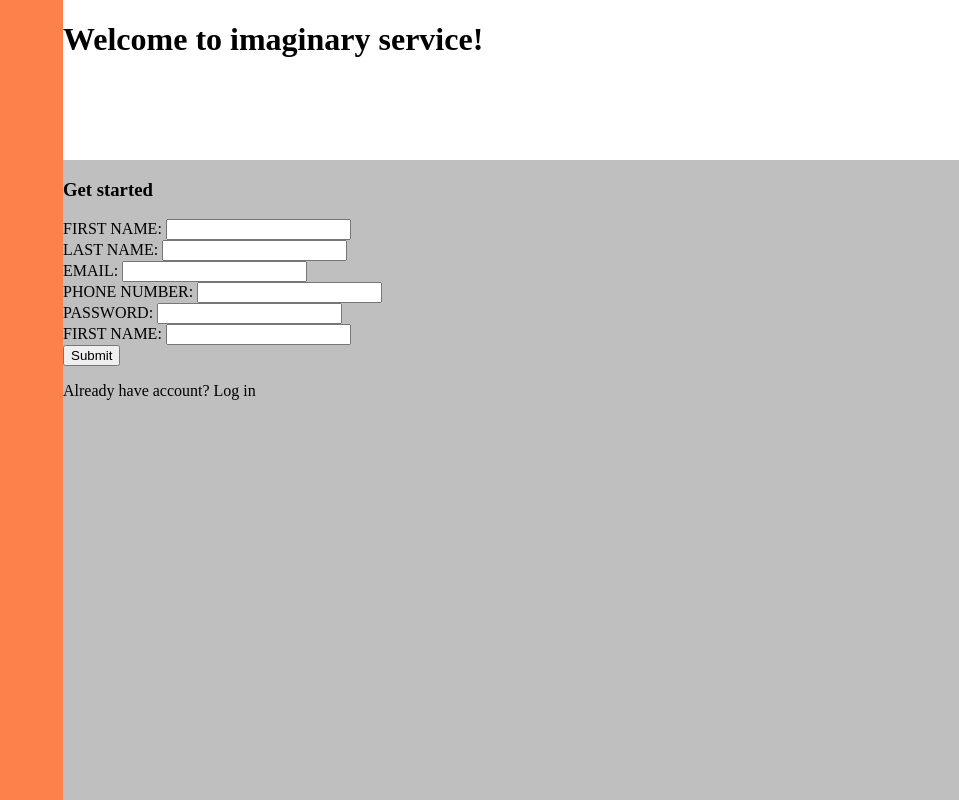
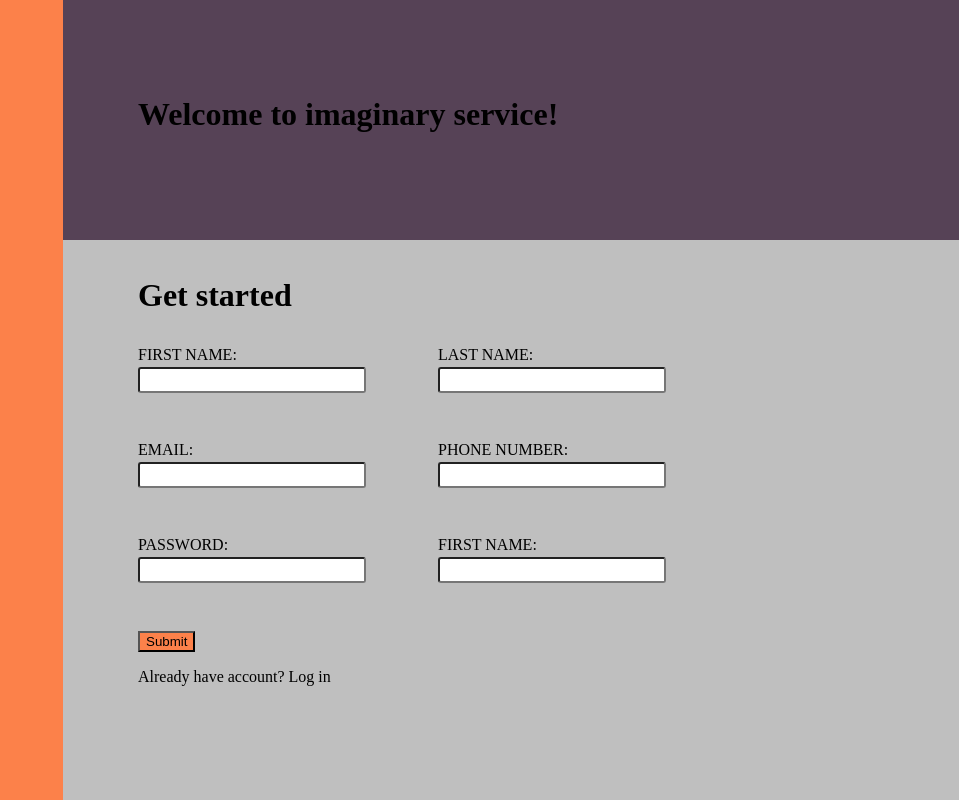
Before and after one commit to Stjepan1999/sign-up_form, a plain HTML site: page index.html in a window 1280 px wide. Shown: the whole page, without its empty margins (321-1280 px from the left). Drawn offline with Linux system fonts and the light colour scheme.

Commit message:
Create grid form layout

```diff
--- a/style.css
+++ b/style.css
@@ -1,6 +1,7 @@
 :root {
     --grey: #BFBFBF;
     --orange: #FC814A;
+    --cyan: #564256;
 }
 
 body {
@@ -11,7 +12,7 @@ body {
 /*Main container for entire page*/
 .grid-container {
     display: grid;
-    grid-template: 20vh 80vh / 30vw 70vw;
+    grid-template: 30vh 70vh / 30vw 70vw;
     grid-template-areas:
         "image header"
         "image form-container";
@@ -24,9 +25,34 @@ body {
 
 .header {
     grid-area: header;
+    background: var(--cyan);
+    padding: 75px;
 }
 
 .form-container {
     grid-area: form-container;
     background: var(--grey);
+    padding: 5px 75px;
 }
+
+.form-container > h3 {
+    font-size: 32px;
+}
+
+form > div > button {
+    background: var(--orange);
+}
+
+form {
+    display: grid;
+    grid-template: repeat(4, 75px) / repeat(2, 200px);
+    grid-column-gap: 100px;
+    grid-row-gap: 20px;
+}
+
+input {
+    height: 20px;
+    width: 220px;
+    border-radius: 3px;
+    margin-top: 3px;
+}
```
